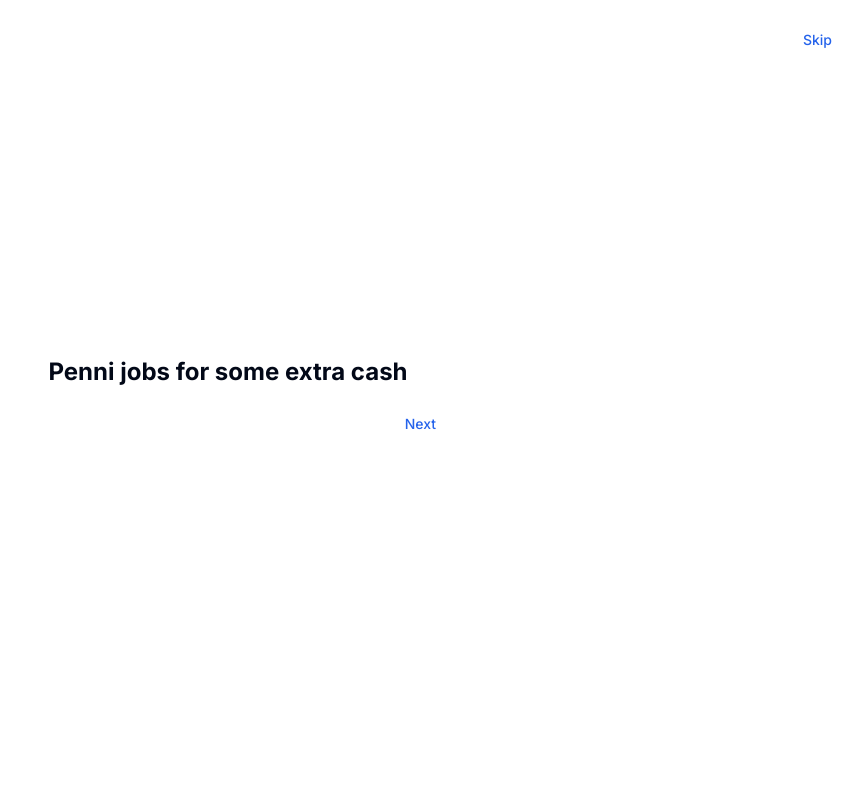
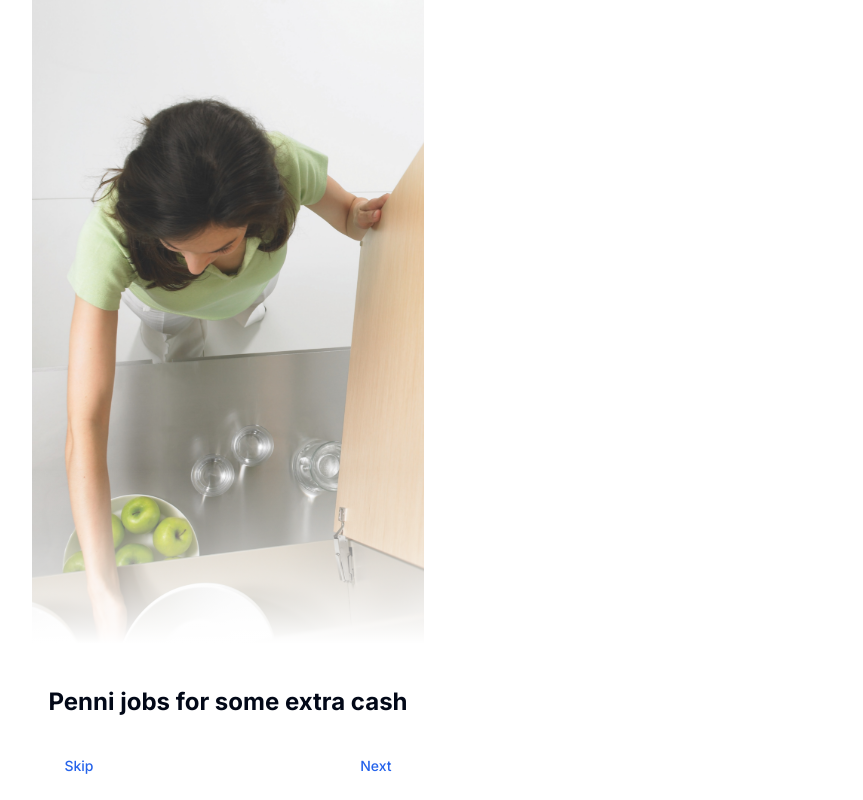
Before and after one commit to codersforcauses/penni, a Next.js app in the folder client/: page / in a window 1280 px wide. Shown: the whole page, without its empty margins (412-1275 px from the left). Built offline with nearby package versions, Linux system fonts and the light colour scheme; no server answers.

Commit message:
Add images to onboarding screen
- Adjust main div styling to remove large padding and gap.
- Remove image description as it was unused.
- Replace 'Previous' button with 'Skip' button to match designs.

```diff
--- a/client/src/components/OnBoarding/OnBoarding.tsx
+++ b/client/src/components/OnBoarding/OnBoarding.tsx
@@ -1,3 +1,4 @@
+import Image from "next/image"; // Use more efficient image tag
 import React, { useEffect, useState } from "react";
 
 import { Button } from "../ui/button";
@@ -14,17 +15,17 @@ const OnBoarding: React.FC<OnBoardingProps> = ({ followingContent }) => {
     {
       title: "Penni jobs for some extra cash",
       description: "",
-      img: "../../../public/img/OnBoarding/carousel-1.svg",
+      img: "/img/OnBoarding/carousel-1.svg",
     },
     {
       title: "Give back to someone who has given a lot",
       description: "",
-      img: "../../../public/img/OnBoarding/carousel-2.svg",
+      img: "/img/OnBoarding/carousel-2.svg",
     },
     {
       title: "Extra spare time with the loves ones",
       description: "",
-      img: "../../../public/img/OnBoarding/carousel-3.svg",
+      img: "/img/OnBoarding/carousel-3.svg",
     },
   ];
 
@@ -49,32 +50,37 @@ const OnBoarding: React.FC<OnBoardingProps> = ({ followingContent }) => {
   };
 
   const handlePrev = () => {
+    // Unused... (not in design)
     if (currentSlide > 0) {
       setCurrentSlide(currentSlide - 1);
     }
   };
 
   return showOnBoarding ? (
-    <div className="fixed left-0 top-0 z-50 flex h-full w-full flex-col items-center justify-center bg-white">
-      <Button
-        onClick={handleSkip}
-        className="absolute right-5 top-5 text-blue-600" // Hide the button if its on the first slide
-        variant="ghost"
+    <div id="onboarding" className="flex h-screen flex-col">
+      <div className="relative h-[82vh] w-full flex-grow-0">
+        <Image
+          src={slides[currentSlide].img}
+          alt="" // Dont need alt as title covers it.
+          layout="fill"
+          objectFit="cover"
+        />
+      </div>
+      <div
+        id="onboarding-controls"
+        className="flex h-[18vh] flex-grow flex-col items-center justify-center bg-white"
       >
-        Skip
-      </Button>
-      <div className="mx-auto w-full max-w-md">
-        <div className="text-center">
+        <div className="p-4 text-center">
           <h2 className="text-2xl font-bold">{slides[currentSlide].title}</h2>
-          <p className="mt-2 text-lg">{slides[currentSlide].description}</p>
+          {/* <p className="mt-2 text-lg">{slides[currentSlide].description}</p>   ....Unused...*/}
         </div>
-        <div className="mt-4 flex justify-between">
+        <div className="mt-3 flex w-full justify-between px-4">
           <Button
-            onClick={handlePrev}
-            className={`text-blue-600 ${currentSlide === 0 ? "invisible" : ""}`} // Hide the button if its on the first slide
+            onClick={handleSkip}
+            className={`text-blue-600`}
             variant="ghost"
           >
-            Previous
+            Skip
           </Button>
           <Button
             onClick={handleNext}
--- a/client/src/pages/index.tsx
+++ b/client/src/pages/index.tsx
@@ -40,7 +40,7 @@ export default function Home() {
   return (
     <main
       className={cn(
-        "flex min-h-screen flex-col items-center gap-4 p-24 font-sans",
+        "flex min-h-screen flex-col items-center font-sans", // removed: flex min-h-screen flex-col items-center
         fontSans.variable,
       )}
     >
```
